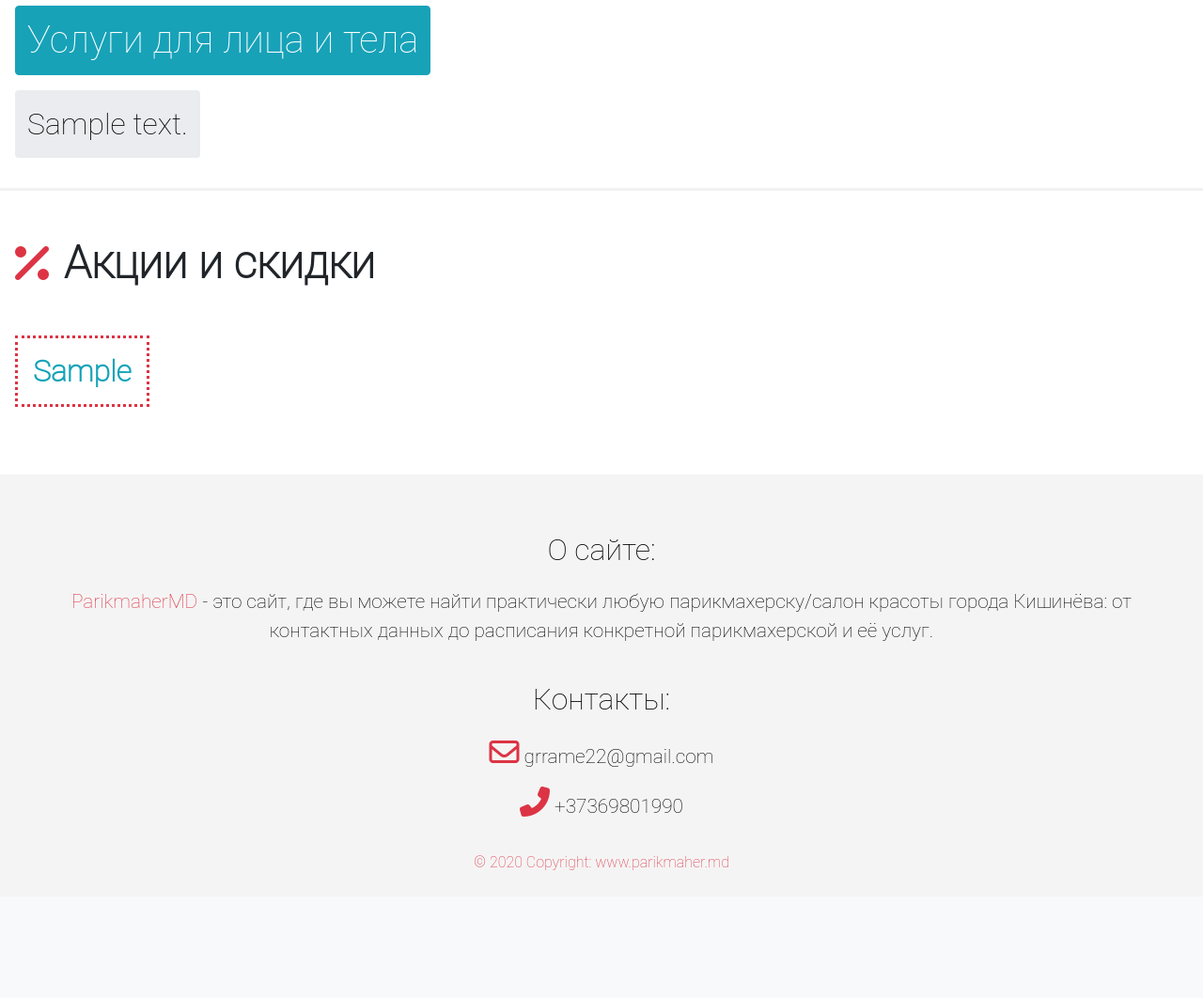
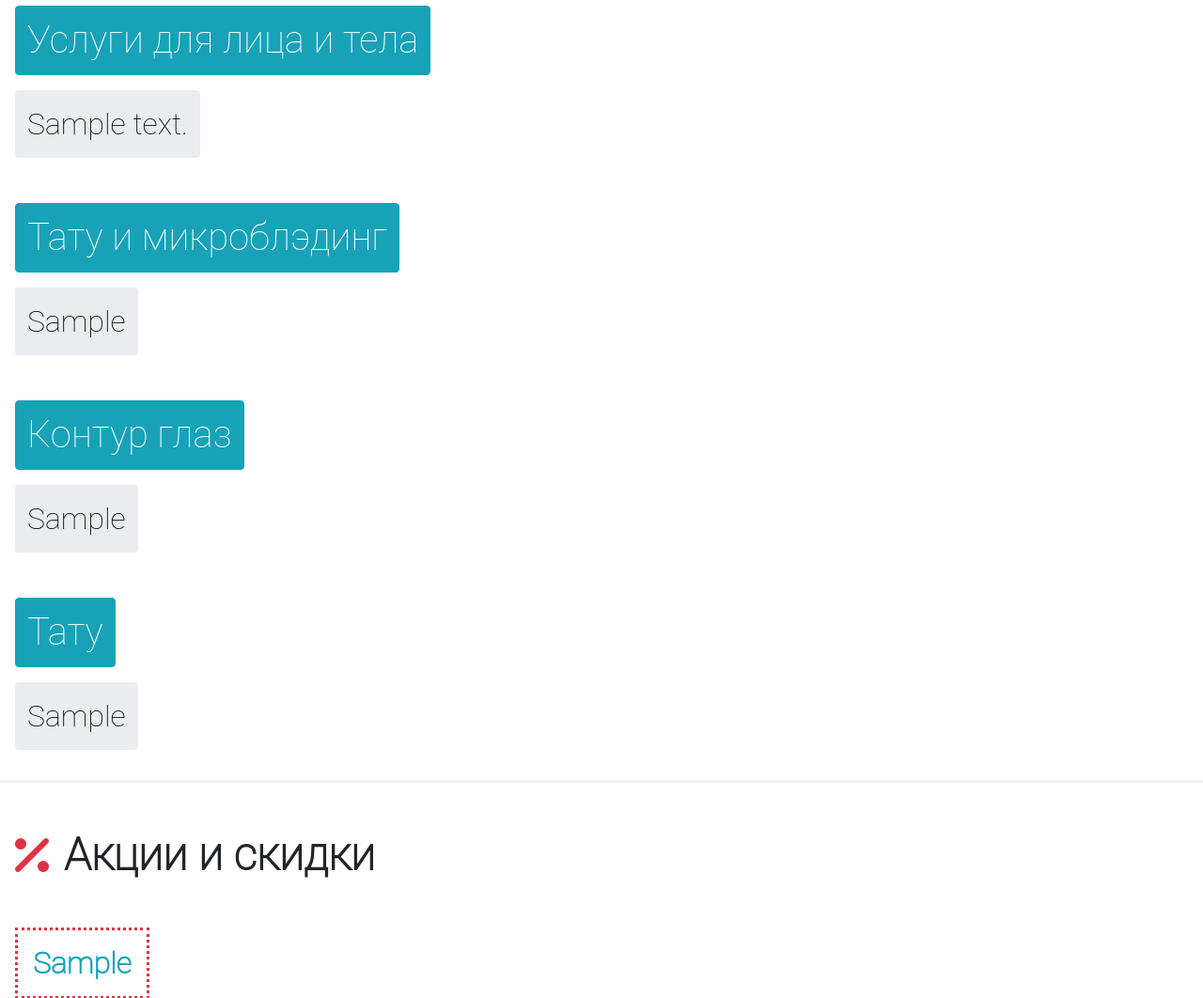
Before and after one commit to Grrame22/ParikmaherMD, a Django app: page /hairdressing/1/ in a window 1280 px wide. Shown: the part 2617-3679 px from the top of the page at 94% size. Before the commit the page ends 3543 px from the top, so only its background shows below. Run offline with Django 3.2, Linux system fonts and the light colour scheme; tables that the repository leaves empty hold one stand-in row (values such as "Sample post"); grey boxes marked "Sample" are stand-in pictures; some libraries are stand-ins or nearby versions.

Commit message:
Added new fields for salons services.

```diff
--- a/parikmaherMD/templates/parikmaherMD/particualr_hairdressing.html
+++ b/parikmaherMD/templates/parikmaherMD/particualr_hairdressing.html
@@ -364,6 +364,45 @@
             {% endwith %}
         </div>
     {% endif %}
+
+    {% if hairdressing.tattoo_and_microblading %}
+        <div class="services">
+            <button type="button" class="btn btn-info">Тату и микроблэдинг</button>
+        </div>
+        <div class="services_species">
+            {% with hairdressing.tattoo_and_microblading|split:"," as tags %}
+                {% for services in tags %}
+                    <button type="button" class="btn btn-basic">{{ services }}</button>
+                {% endfor %}
+            {% endwith %}
+        </div>
+    {% endif %}
+
+    {% if hairdressing.eye_contour %}
+        <div class="services">
+            <button type="button" class="btn btn-info">Контур глаз</button>
+        </div>
+        <div class="services_species">
+            {% with hairdressing.eye_contour|split:"," as tags %}
+                {% for services in tags %}
+                    <button type="button" class="btn btn-basic">{{ services }}</button>
+                {% endfor %}
+            {% endwith %}
+        </div>
+    {% endif %}
+
+    {% if hairdressing.tattoo %}
+        <div class="services">
+            <button type="button" class="btn btn-info">Тату</button>
+        </div>
+        <div class="services_species">
+            {% with hairdressing.tattoo|split:"," as tags %}
+                {% for services in tags %}
+                    <button type="button" class="btn btn-basic">{{ services }}</button>
+                {% endfor %}
+            {% endwith %}
+        </div>
+    {% endif %}
     <hr>
 
     {% if hairdressing.sales %}
```
Also changed, not shown: other parts of parikmaherMD/templates/parikmaherMD/particualr_hairdressing.html (+0 -24 lines).
